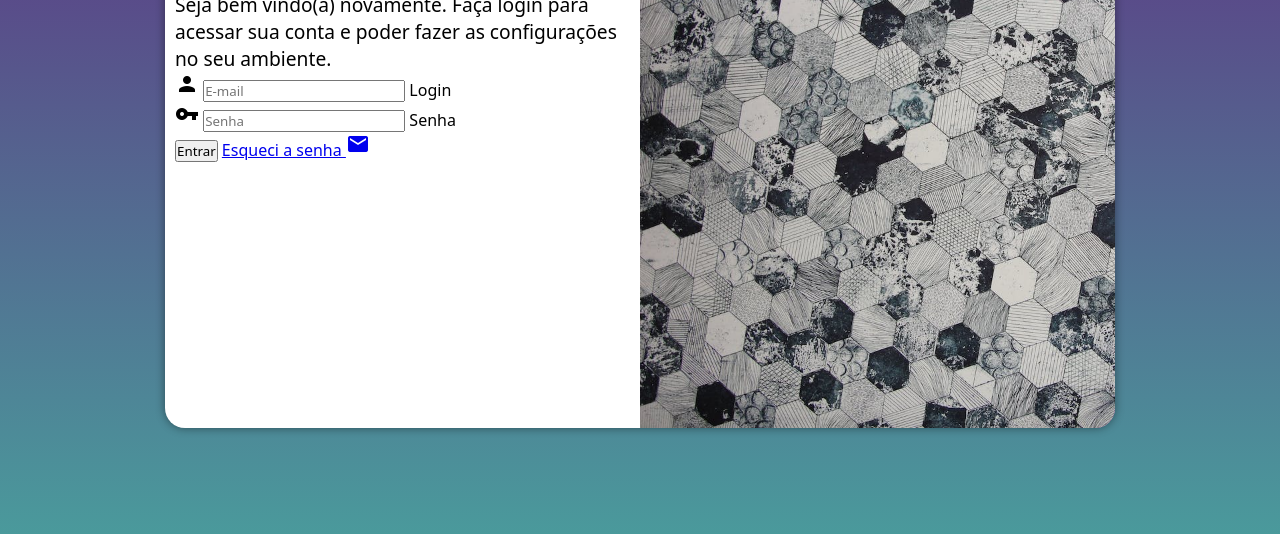
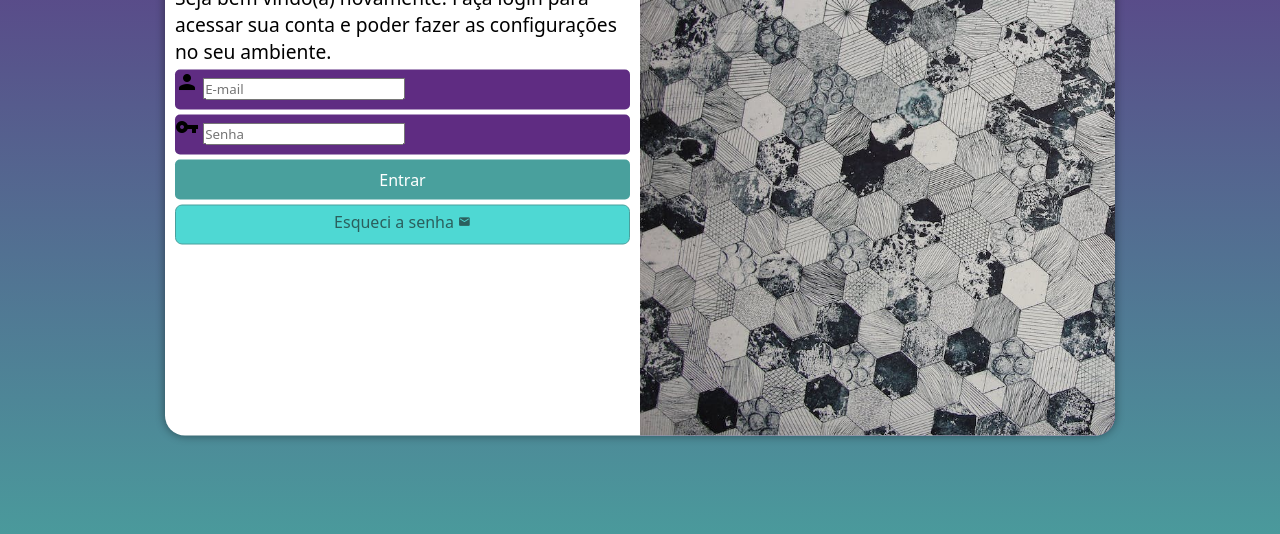
Before and after one commit to adriano-mendes/projeto-login, a plain HTML site: page index.html in a window 1280 px wide. Shown: the part 222-756 px from the top of the page. Drawn offline with Linux system fonts and the light colour scheme.

Commit message:
atualização do formulário

```diff
--- a/estilos/style.css
+++ b/estilos/style.css
@@ -33,7 +33,7 @@ section#login {
     overflow: hidden;
     background-color: white;
     width: 250px;
-    height: 500px;
+    height: 515px;
     border-radius: 20px;
     box-shadow: 0px 0px  10px rgba(0, 0, 0, 0.445);
     transition: width .5s, height .5s;
@@ -61,3 +61,54 @@ div#formulario > h1 {
 div#formulario > p {
     font-size: 0.8em;
 }
+
+form > div.campo {
+    background-color: #5f2c82;
+    display: block;
+    width: 100%;
+    height: 40px;
+    border-radius: 5px;
+    margin: 5px 0px;
+}
+
+div.campo > label {
+    display: none;
+}
+
+form > input[type=submit] {
+    display: block;
+    font-size: 1em;
+    width: 100%;
+    height: 40px;
+    background-color: #49a09d;
+    color: white;
+    border: none;
+    border-radius: 5px;
+}
+
+form > input[type=submit]:hover {
+    background-color: #2d7c7a;
+}
+
+form > a.botao {
+    display: block;
+    text-align: center;
+    font-size: 1em;
+    width: 100%;
+    height: 40px;
+    padding-top: 5px;
+    margin-top: 5px;
+    background-color: #4ed8d3;
+    color: #2b5f5d;
+    border: 1px solid #49a09d;
+    border-radius: 7px;
+    text-decoration: none;
+}
+
+form > a.botao:hover {
+    background-color: #6cd3cf;
+}
+
+form > a.botao > span {
+    font-size: 0.8em;
+}
--- a/index.html
+++ b/index.html
@@ -31,7 +31,7 @@
                         <label for="isenha"> Senha</label>
                     </div>
                     <input type="submit" value="Entrar">
-                    <a href="esqueci.html">
+                    <a href="esqueci.html" class="botao">
                         Esqueci a senha <span class="material-icons">mail</span>
                     </a>
                 </form>
```
